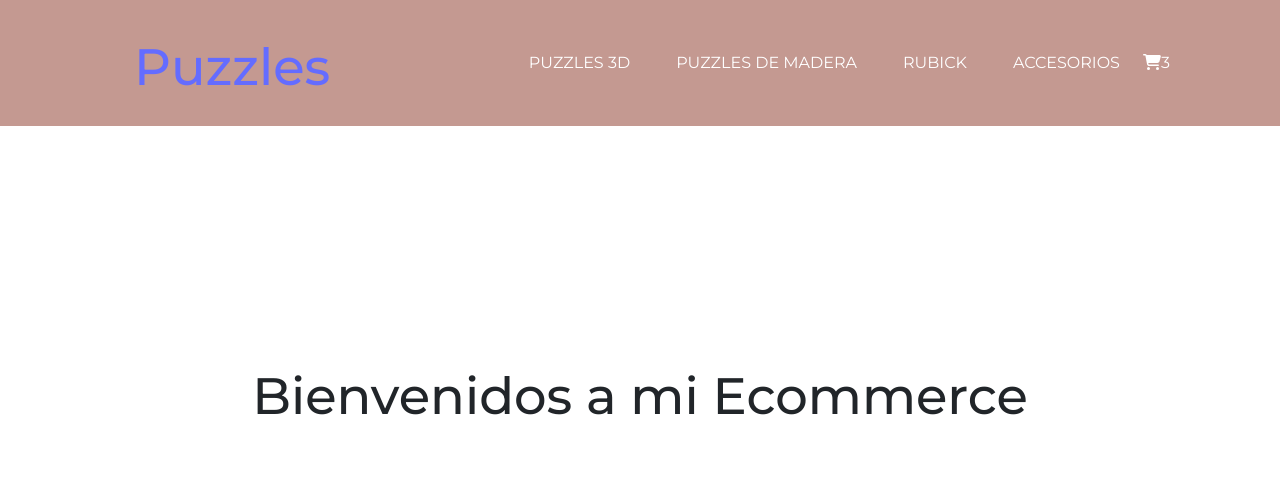
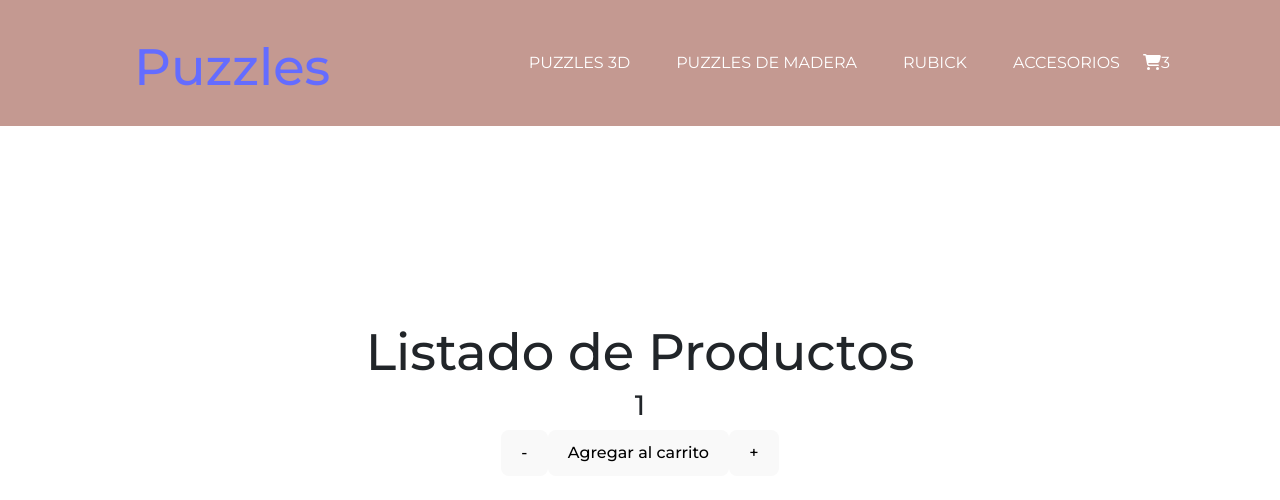
Before and after one commit to Optickal095/ecommerce49900, a React (Vite) app: page / in a window 1280 px wide. Shown: the top 500 px of the page. Built offline with nearby package versions, Linux system fonts and the light colour scheme.

Commit message:
itemCount

```diff
--- a/src/App.jsx
+++ b/src/App.jsx
@@ -1,4 +1,5 @@
 import "./App.css";
+import ItemCount from "./components/ItemCount/ItemCount";
 import ItemListContainer from "./components/ItemListContainer/ItemListContainer";
 import Navbar from "./components/Navbar/Navbar";
 
@@ -6,7 +7,8 @@
   return (
     <>
       <Navbar />
-      <ItemListContainer welcome={"Bienvenidos a mi Ecommerce"} />
+      <ItemListContainer welcome={"Listado de Productos"} />
+      <ItemCount />
     </>
   );
 }
--- /dev/null
+++ b/src/components/ItemCount/ItemCount.jsx
@@ -0,0 +1,27 @@
+import { useState } from "react";
+
+const ItemCount = ({ initial = 1, stock = 10, onAdd }) => {
+  const [count, setCount] = useState(initial);
+
+  const increment = () => {
+    if (count < stock) {
+      setCount((prev) => prev + 1);
+    }
+  };
+
+  const decrement = () => {
+    if (count > 1) {
+      setCount((prev) => prev - 1);
+    }
+  };
+  return (
+    <div>
+      <h3>{count}</h3>
+      <button onClick={decrement}>-</button>
+      <button onClick={() => onAdd(count)}>Agregar al carrito</button>
+      <button onClick={increment}>+</button>
+    </div>
+  );
+};
+
+export default ItemCount;
```
